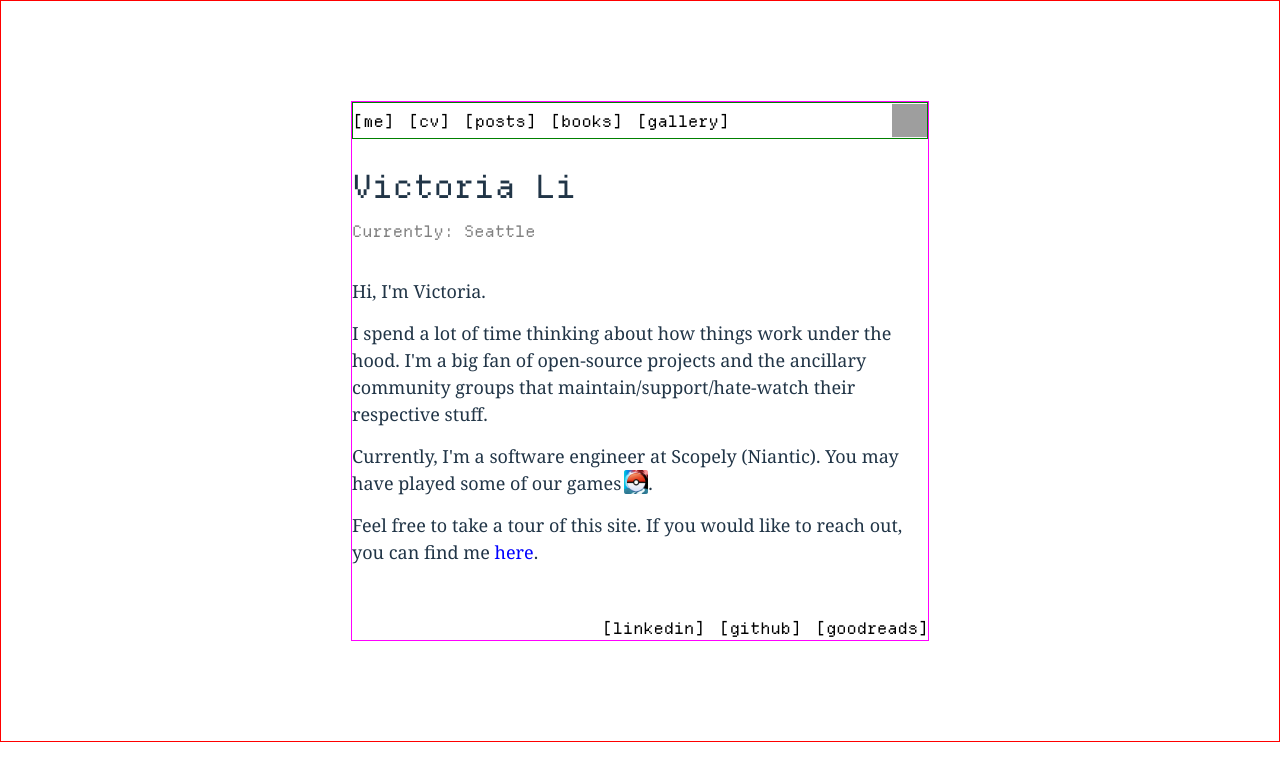
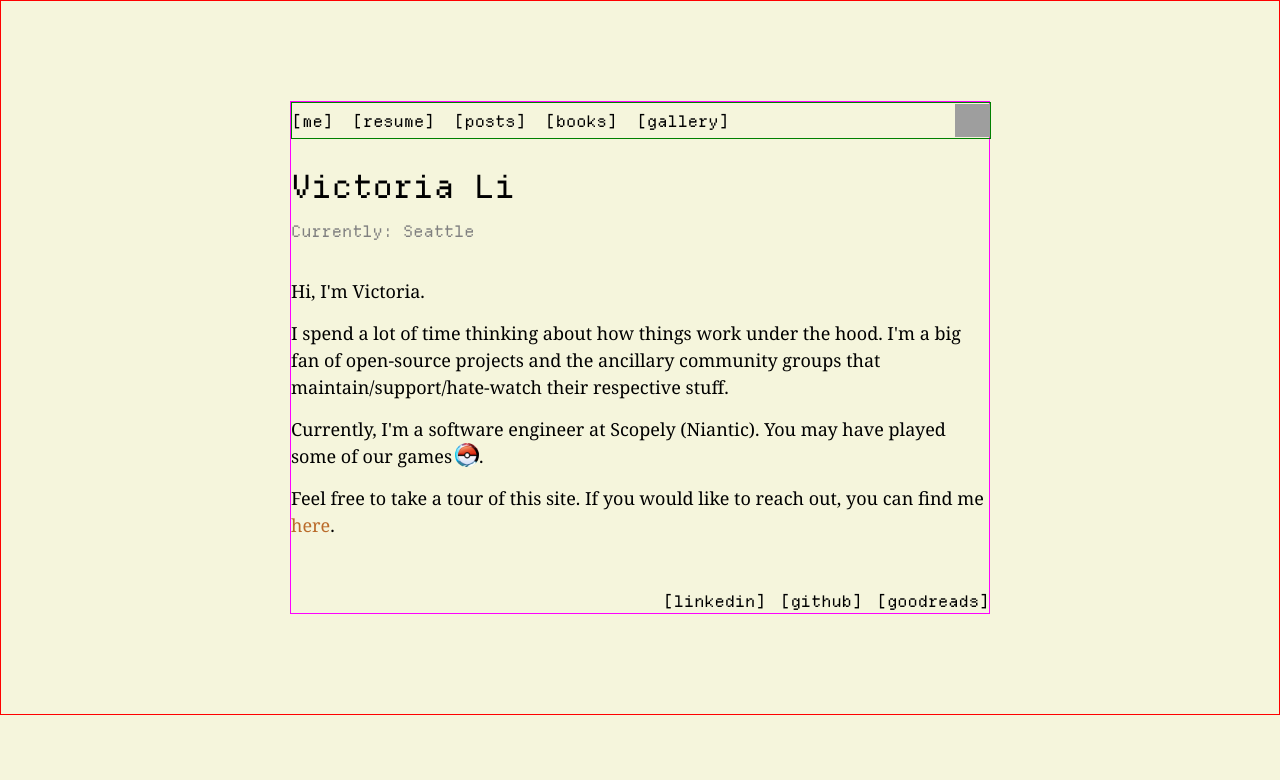
Before and after one commit to turtlemooncake/vmad, a React (Vite) app in the folder vmad/: page / in a window 1280 px wide. Shown: the top 780 px of the page. Built offline with nearby package versions, Linux system fonts and the light colour scheme; grey boxes are pictures that could not be loaded.

Commit message:
dark/light mode

```diff
--- a/vmad/index.html
+++ b/vmad/index.html
@@ -2,6 +2,10 @@
 <html lang="en">
   <head>
     <meta charset="UTF-8" />
+    <script>
+      const saved = localStorage.getItem("theme") || "light";
+      document.documentElement.setAttribute("data-theme", saved);
+    </script>
     <link rel="icon" type="image/svg+xml" href="/vite.svg" />
     <meta name="viewport" content="width=device-width, initial-scale=1.0" />
     <title>vmad</title>
--- a/vmad/src/components/Footer/Footer.module.scss
+++ b/vmad/src/components/Footer/Footer.module.scss
@@ -7,6 +7,6 @@
 
 .link {
   font-family: "DepartureMono", monospace;
-  color: black;
+  color: var(--footer-color);
   text-decoration: none;
 }
--- a/vmad/src/components/Footer/Footer.tsx
+++ b/vmad/src/components/Footer/Footer.tsx
@@ -1,3 +1,4 @@
+import { Link } from "react-router-dom";
 import ScrambleHover from "../ui/scramble-hover";
 import styles from "./Footer.module.scss";
 
@@ -21,7 +22,7 @@ export default function Footer() {
     <div className={styles.container}>
       {links.map((link) => {
         return (
-          <a href={link.url} className={styles.link}>
+          <Link to={link.url} className={styles.link} target="_blank">
             <ScrambleHover
               text={link.name}
               scrambleSpeed={50}
@@ -29,7 +30,7 @@ export default function Footer() {
               sequential={true}
               revealDirection="start"
             />
-          </a>
+          </Link>
         );
       })}
     </div>
--- a/vmad/src/components/NavBar/Navbar.module.scss
+++ b/vmad/src/components/NavBar/Navbar.module.scss
@@ -2,18 +2,19 @@
   display: flex;
   justify-content: space-between;
   border: 1px solid green;
+  width: 700px;
 }
 
 .navbar {
   display: flex;
   justify-content: start;
   align-items: center;
-  gap: 15px;
+  gap: 20px;
 }
 
 .link {
   font-family: "DepartureMono", monospace;
-  color: black;
+  color: var(--navbar-color);
   text-decoration: none;
 }
 
@@ -31,4 +32,8 @@
   background-size: cover;
 
   cursor: pointer;
+
+  &.darkMode {
+    background-image: url("src/assets/icons/dark-mode-moon.png");
+  }
 }
--- a/vmad/src/components/NavBar/Navbar.tsx
+++ b/vmad/src/components/NavBar/Navbar.tsx
@@ -1,15 +1,32 @@
+import { Link } from "react-router-dom";
 import ScrambleHover from "../ui/scramble-hover";
 import styles from "./Navbar.module.scss";
+import clsx from "clsx";
+import { useState } from "react";
 
 export default function NavBar() {
-  const links = ["me", "cv", "posts", "books", "gallery"];
+  const links = ["me", "resume", "posts", "books", "gallery"];
+
+  const [theme, setTheme] = useState(
+    document.documentElement.getAttribute("data-theme") || "light",
+  );
+
+  const switchMode = () => {
+    const currentTheme = document.documentElement.getAttribute("data-theme");
+    const newTheme = currentTheme === "light" ? "dark" : "light";
+
+    document.documentElement.setAttribute("data-theme", newTheme);
+
+    localStorage.setItem("theme", newTheme);
+    setTheme(newTheme);
+  };
 
   return (
     <div className={styles.container}>
       <div className={styles.navbar}>
         {links.map((link) => {
           return (
-            <a href={`/${link}`} className={styles.link}>
+            <Link to={`/${link}`} className={styles.link}>
               <ScrambleHover
                 text={`[${link}]`}
                 scrambleSpeed={50}
@@ -17,11 +34,14 @@ export default function NavBar() {
                 sequential={true}
                 revealDirection="start"
               />
-            </a>
+            </Link>
           );
         })}
       </div>
-      <button className={styles.button}></button>
+      <button
+        className={clsx(styles.button, theme === "dark" && styles.darkMode)}
+        onClick={switchMode}
+      ></button>
     </div>
   );
 }
--- a/vmad/src/index.css
+++ b/vmad/src/index.css
@@ -9,18 +9,40 @@
 }
 
 :root {
+  --background-color: beige;
+  --color: black;
+  --navbar-color: black;
+  --footer-color: black;
+  --me-subtitle-color: gray;
+  --me-link-color: #ba6b2a;
+
   font-family: system-ui, Avenir, Helvetica, Arial, sans-serif;
   line-height: 1.5;
   font-weight: 400;
 
   color-scheme: light dark;
-  color: black;
-  background-color: beige;
+  color: var(--color);
+  background-color: var(--background-color);
 
   font-synthesis: none;
   text-rendering: optimizeLegibility;
   -webkit-font-smoothing: antialiased;
   -moz-osx-font-smoothing: grayscale;
+
+  transition:
+    background-color 0.3s ease,
+    color 0.3s ease;
+}
+
+[data-theme="dark"] {
+  --background-color: #3e3e42;
+  --color: white;
+
+  --navbar-color: white;
+  --footer-color: white;
+
+  --me-subtitle-color: lightgray;
+  --me-link-color: #dbac54;
 }
 
 /* reset box-sizing; prevent overflow */
@@ -81,7 +103,7 @@ button:focus-visible {
   outline: 4px auto -webkit-focus-ring-color;
 } */
 
-@media (prefers-color-scheme: light) {
+/* @media (prefers-color-scheme: light) {
   :root {
     color: #213547;
     background-color: #ffffff;
@@ -92,4 +114,4 @@ button:focus-visible {
   button {
     background-color: #f9f9f9;
   }
-}
+} */
--- a/vmad/src/main.tsx
+++ b/vmad/src/main.tsx
@@ -7,5 +7,5 @@ import { router } from "./router.tsx";
 createRoot(document.getElementById("root")!).render(
   <StrictMode>
     <RouterProvider router={router} />
-  </StrictMode>
+  </StrictMode>,
 );
--- a/vmad/src/pages/CV/CV.tsx
+++ /dev/null
@@ -1,7 +0,0 @@
-export default function CV() {
-  return (
-    <div>
-      <h1>cv page</h1>
-    </div>
-  );
-}
--- a/vmad/src/pages/Me/Me.module.scss
+++ b/vmad/src/pages/Me/Me.module.scss
@@ -13,7 +13,7 @@
 .subtitle {
   font-family: "DepartureMono", monospace;
   font-size: 1rem;
-  color: gray;
+  color: var(--me-subtitle-color);
 }
 
 .article {
@@ -44,6 +44,7 @@
   background-repeat: no-repeat;
   background-size: cover;
   vertical-align: top;
+  border-radius: 50%;
 }
 
 p {
@@ -51,5 +52,5 @@ p {
 }
 
 a {
-  color: blue;
+  color: var(--me-link-color);
 }
--- a/vmad/src/pages/Me/Me.tsx
+++ b/vmad/src/pages/Me/Me.tsx
@@ -1,3 +1,4 @@
+import { Link } from "react-router-dom";
 import ScrambleHover from "../../components/ui/scramble-hover";
 import styles from "./Me.module.scss";
 
@@ -35,7 +36,7 @@ export default function Me() {
         </p>
         <p>
           Feel free to take a tour of this site. If you would like to reach out,
-          you can find me <a href="mailto:vickitori109@gmail.com">here</a>.
+          you can find me <Link to="mailto:vickitori109@gmail.com">here</Link>.
         </p>
       </div>
     </div>
--- /dev/null
+++ b/vmad/src/pages/Resume/Resume.tsx
@@ -0,0 +1,3 @@
+export default function Resume() {
+  return <h1>resume here</h1>;
+}
--- a/vmad/src/router.tsx
+++ b/vmad/src/router.tsx
@@ -1,7 +1,7 @@
 import { createBrowserRouter } from "react-router-dom";
 import MainLayout from "./layouts/MainLayout";
 import Me from "./pages/Me/Me";
-import CV from "./pages/CV/CV";
+import Resume from "./pages/Resume/Resume";
 
 export const router = createBrowserRouter([
   {
@@ -10,7 +10,7 @@ export const router = createBrowserRouter([
     children: [
       { path: "/", element: <Me /> },
       { path: "/me", element: <Me /> },
-      { path: "/cv", element: <CV /> },
+      { path: "/resume", element: <Resume /> },
     ],
   },
 ]);
```
